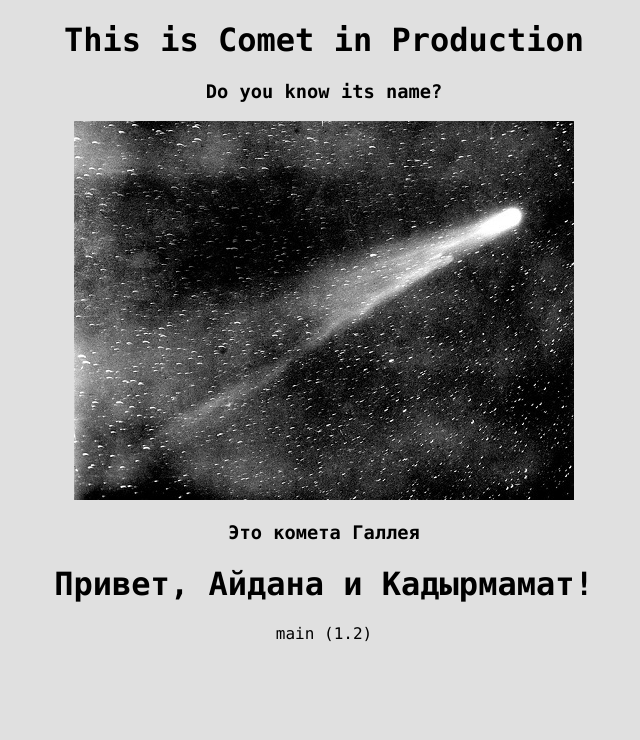
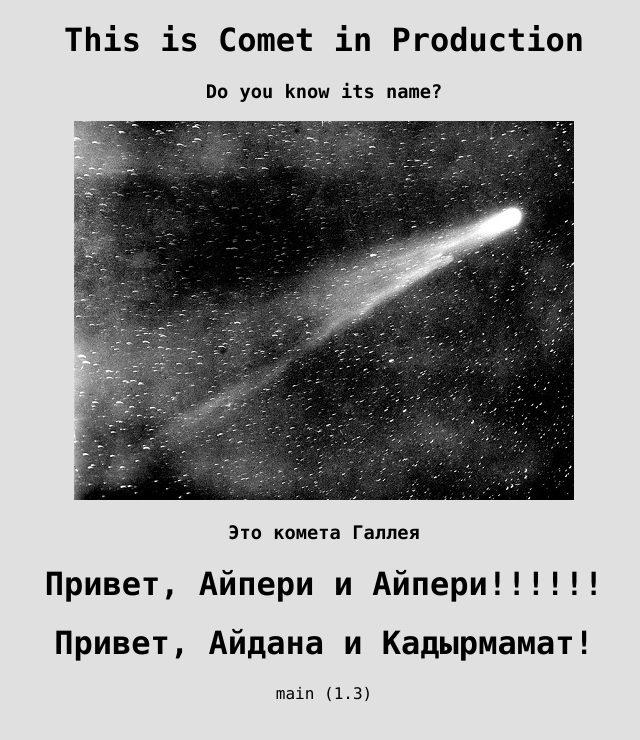
Before and after one commit to temurp/cometa.page, a plain HTML site: page index.html in a window 1280 px wide. Shown: the whole page, without its empty margins (316-956 px from the left). Drawn offline with Linux system fonts and the light colour scheme.

Commit message:
changed index and version

```diff
--- a/index.html
+++ b/index.html
@@ -25,9 +25,10 @@ text-align: center;
     <img src="pic.jpeg" alt="Cometa">
   </p>
    <h3 class="p1">Это комета Галлея</h3>
+   <h1 class="p1">Привет, Айпери и Айпери!!!!!!</h1>
    <h1 class="p1">Привет, Айдана и Кадырмамат!</h1>
 
-  <p class="p1">main (1.2)</p>
+  <p class="p1">main (1.3)</p>
 
   <!-- <script src="scripts.js"></script> -->
 </body>
```
